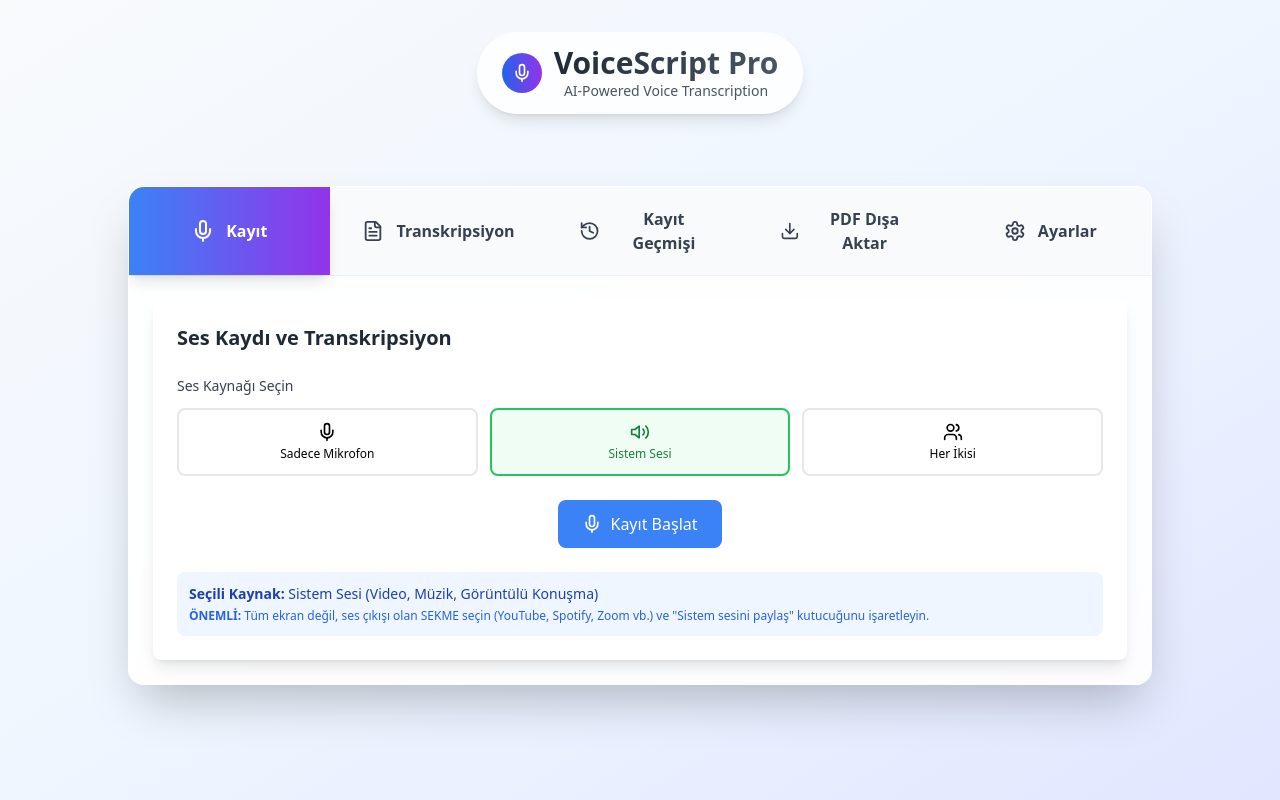
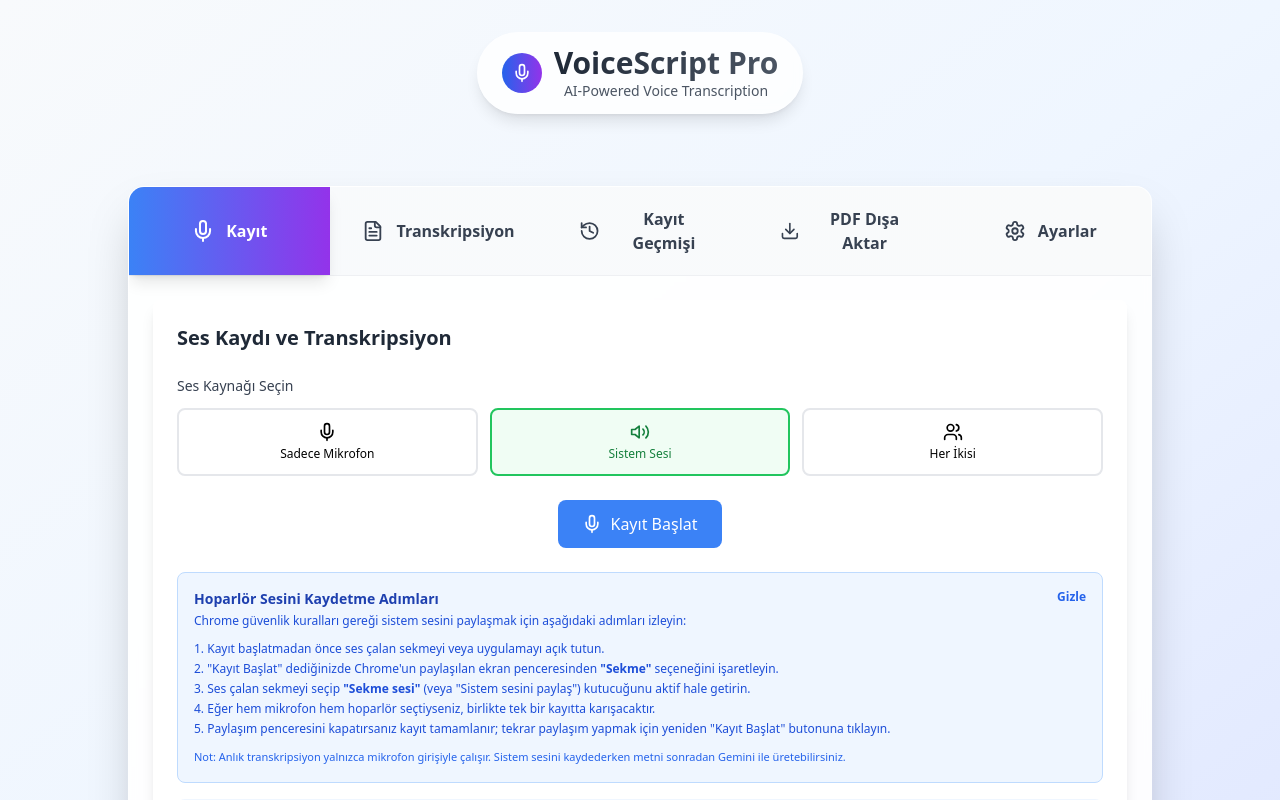
Before and after one commit to yaseraicode/aivoice, a React (Vite) app: page / in a window 1280 px wide. Both pictures are taken after a click on the button "Sistem Sesi". Shown: the top 800 px of the page. Built offline with nearby package versions, Linux system fonts and the light colour scheme.

Commit message:
ses kayıt başlatırken oradaki rule setleri yazıldı

```diff
--- a/src/components/AudioRecorder.tsx
+++ b/src/components/AudioRecorder.tsx
@@ -34,6 +34,7 @@
   const [isSupported, setIsSupported] = useState(true);
   const [hasDisplayMediaSupport, setHasDisplayMediaSupport] = useState(false);
   const [error, setError] = useState<string | null>(null);
+  const [showSystemGuide, setShowSystemGuide] = useState(false);
   const [recordingStartTime, setRecordingStartTime] = useState<number | null>(null);
   const [recordingTimer, setRecordingTimer] = useState<number | null>(null);
   const finalDurationRef = useRef<number>(0);
@@ -43,6 +44,7 @@
   const audioChunksRef = useRef<Blob[]>([]);
   const recognitionRef = useRef<any>(null);
   const streamRef = useRef<MediaStream | null>(null);
+  const audioContextRef = useRef<AudioContext | null>(null);
   const interimTextRef = useRef<string>('');
   const finalTextRef = useRef<string>('');
 
@@ -66,6 +68,12 @@
     }
 
   }, []);
+
+  useEffect(() => {
+    if ((audioSource === 'system' || audioSource === 'both') && hasDisplayMediaSupport) {
+      setShowSystemGuide(true);
+    }
+  }, [audioSource, hasDisplayMediaSupport]);
 
   const formatElapsedTime = (totalSeconds: number): string => {
     if (!Number.isFinite(totalSeconds)) {
@@ -287,27 +295,22 @@
 
           // Audio context ile sesleri birleştir
           const audioContext = new AudioContext();
+          audioContextRef.current = audioContext;
 
-          // Gain node'ları ile ses seviyelerini optimize et
+          const destination = audioContext.createMediaStreamDestination();
+          const micSource = audioContext.createMediaStreamSource(micStream);
+          const systemSource = audioContext.createMediaStreamSource(systemStream);
           const micGain = audioContext.createGain();
           const systemGain = audioContext.createGain();
-          const merger = audioContext.createChannelMerger(2);
 
-          // Ses seviyelerini optimize et
-          micGain.gain.value = 0.7;
-          systemGain.gain.value = 1.2;
+          micGain.gain.value = 0.9;
+          systemGain.gain.value = 1.0;
 
-          const micSource = audioContext.createMediaStreamSource(micStream);
-          const systemSource = audioContext.createMediaStreamSource(systemStream);
-          const destination = audioContext.createMediaStreamDestination();
-
-          // Stereo mixing için channel merger kullan
           micSource.connect(micGain);
           systemSource.connect(systemGain);
 
-          micGain.connect(merger, 0, 0); // Sol kanal
-          systemGain.connect(merger, 0, 1); // Sağ kanal
-          merger.connect(destination);
+          micGain.connect(destination);
+          systemGain.connect(destination);
 
           stream = destination.stream;
           break;
@@ -321,15 +324,14 @@
       console.error('Audio stream error:', err);
 
       // Hata türüne göre özel mesajlar
+      const isSystemAudioHandledError = err instanceof Error && typeof err.message === 'string' && err.message.startsWith('SYSTEM_AUDIO_');
+
       if (err.name === 'NotAllowedError') {
         setError('Mikrofon/ekran paylaşımı izni verilmedi. Lütfen tarayıcı ayarlarından izinleri etkinleştirin.');
       } else if (err.name === 'NotFoundError') {
         setError('Ses kaynağı bulunamadı. Mikrofon bağlı olduğundan emin olun.');
-      } else {
-        // Eğer error zaten set edilmişse tekrar set etme
-        if (!error) {
-          setError(`Ses kaynağı hatası: ${err.message}`);
-        }
+      } else if (!isSystemAudioHandledError) {
+        setError((prev) => prev ?? `Ses kaynağı hatası: ${err instanceof Error ? err.message : 'Bilinmeyen hata'}`);
       }
 
       throw err;
@@ -345,6 +347,11 @@
       interimTextRef.current = '';
       setRealtimeText('');
       setTranscript(''); // İkinci kayıt için transcript state'ini temizle
+
+      if (audioContextRef.current) {
+        audioContextRef.current.close().catch(() => null);
+        audioContextRef.current = null;
+      }
 
       // Get audio stream
       const stream = await getAudioStream();
@@ -377,11 +384,18 @@
       mediaRecorderRef.current = mediaRecorder;
       mediaRecorder.start(1000); // 1 saniyede bir chunk
 
+      const shouldUseSpeechRecognition = audioSource !== 'system';
+
       // Setup Speech Recognition for realtime transcription
-      const recognition = setupSpeechRecognition();
-      if (recognition) {
-        recognitionRef.current = recognition;
-        recognition.start();
+      if (shouldUseSpeechRecognition) {
+        const recognition = setupSpeechRecognition();
+        if (recognition) {
+          recognitionRef.current = recognition;
+          recognition.start();
+        }
+      } else {
+        recognitionRef.current = null;
+        setRealtimeText('');
       }
 
       // Start recording timer
@@ -412,6 +426,16 @@
         }
       }
       setIsRecording(false);
+
+      if (streamRef.current) {
+        streamRef.current.getTracks().forEach(track => track.stop());
+        streamRef.current = null;
+      }
+
+      if (audioContextRef.current) {
+        audioContextRef.current.close().catch(() => null);
+        audioContextRef.current = null;
+      }
     }
   };
 
@@ -445,6 +469,11 @@
       if (streamRef.current) {
         streamRef.current.getTracks().forEach(track => track.stop());
         streamRef.current = null;
+      }
+
+      if (audioContextRef.current) {
+        audioContextRef.current.close().catch(() => null);
+        audioContextRef.current = null;
       }
 
       setIsRecording(false);
@@ -487,6 +516,13 @@
     );
   }
 
+  const handleAudioSourceChange = (source: AudioSource) => {
+    setAudioSource(source);
+    if (source === 'microphone') {
+      setShowSystemGuide(false);
+    }
+  };
+
   return (
     <div className="bg-white rounded-lg shadow-lg p-6">
         <div className="flex items-center justify-between mb-6">
@@ -500,7 +536,7 @@
         </label>
         <div className="grid grid-cols-3 gap-3">
           <button
-            onClick={() => setAudioSource('microphone')}
+            onClick={() => handleAudioSourceChange('microphone')}
             className={`p-3 rounded-lg border-2 transition-all ${
               audioSource === 'microphone'
                 ? 'border-blue-500 bg-blue-50 text-blue-700'
@@ -513,7 +549,7 @@
           </button>
 
           <button
-            onClick={() => setAudioSource('system')}
+            onClick={() => handleAudioSourceChange('system')}
             className={`p-3 rounded-lg border-2 transition-all ${
               !hasDisplayMediaSupport
                 ? 'border-gray-200 bg-gray-100 text-gray-400 cursor-not-allowed'
@@ -532,7 +568,7 @@
           </button>
 
           <button
-            onClick={() => setAudioSource('both')}
+            onClick={() => handleAudioSourceChange('both')}
             className={`p-3 rounded-lg border-2 transition-all ${
               !hasDisplayMediaSupport
                 ? 'border-gray-200 bg-gray-100 text-gray-400 cursor-not-allowed'
@@ -611,6 +647,35 @@
         </div>
       )}
 
+      {showSystemGuide && (
+        <div className="mt-4 border border-blue-200 bg-blue-50 rounded-lg p-4 space-y-3">
+          <div className="flex items-start justify-between gap-4">
+            <div>
+              <h3 className="text-sm font-semibold text-blue-800">Hoparlör Sesini Kaydetme Adımları</h3>
+              <p className="text-xs text-blue-700 mt-1">
+                Chrome güvenlik kuralları gereği sistem sesini paylaşmak için aşağıdaki adımları izleyin:
+              </p>
+            </div>
+            <button
+              onClick={() => setShowSystemGuide(false)}
+              className="text-blue-600 hover:text-blue-800 text-xs font-semibold"
+            >
+              Gizle
+            </button>
+          </div>
+          <ol className="list-decimal list-inside text-xs text-blue-700 space-y-1">
+            <li>Kayıt başlatmadan önce ses çalan sekmeyi veya uygulamayı açık tutun.</li>
+            <li>"Kayıt Başlat" dediğinizde Chrome'un paylaşılan ekran penceresinden <strong>"Sekme"</strong> seçeneğini işaretleyin.</li>
+            <li>Ses çalan sekmeyi seçip <strong>"Sekme sesi"</strong> (veya "Sistem sesini paylaş") kutucuğunu aktif hale getirin.</li>
+            <li>Eğer hem mikrofon hem hoparlör seçtiyseniz, birlikte tek bir kayıtta karışacaktır.</li>
+            <li>Paylaşım penceresini kapatırsanız kayıt tamamlanır; tekrar paylaşım yapmak için yeniden "Kayıt Başlat" butonuna tıklayın.</li>
+          </ol>
+          <p className="text-[11px] text-blue-600">
+            Not: Anlık transkripsiyon yalnızca mikrofon girişiyle çalışır. Sistem sesini kaydederken metni sonradan Gemini ile üretebilirsiniz.
+          </p>
+        </div>
+      )}
+
       {/* Audio Source Info */}
       <div className="mt-4 p-3 bg-blue-50 rounded-lg">
         <div className="text-sm text-blue-800">
@@ -623,6 +688,8 @@
         {audioSource === 'system' && (
           <div className="text-xs text-blue-600 mt-1">
             <strong>ÖNEMLİ:</strong> Tüm ekran değil, ses çıkışı olan SEKME seçin (YouTube, Spotify, Zoom vb.) ve "Sistem sesini paylaş" kutucuğunu işaretleyin.
+            <br />
+            Anlık transkripsiyon bu modda devre dışıdır; kayıt sonrası Gemini'den iyileştirme alabilirsiniz.
           </div>
         )}
         {audioSource === 'both' && (
```
Also changed, not shown: 1 other file (tests, documents, lock files or other folders).
